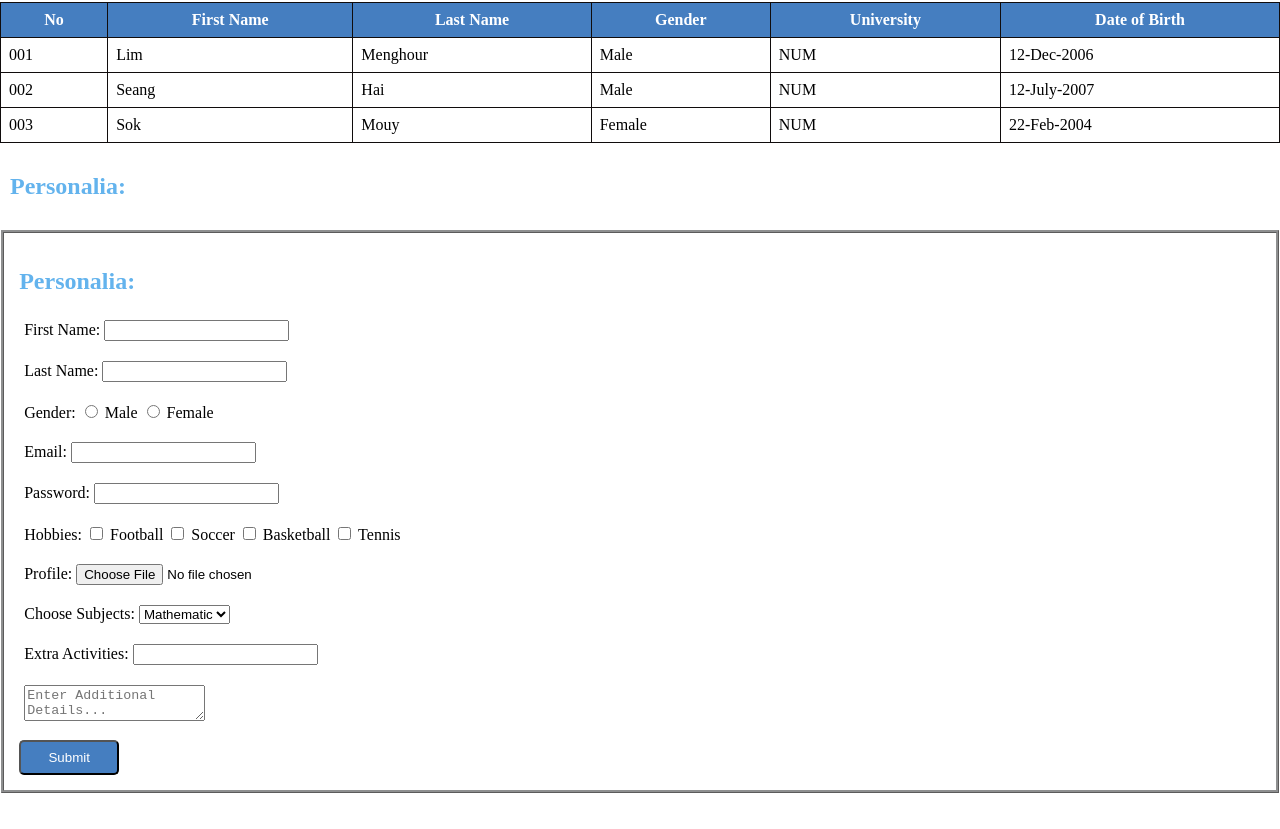
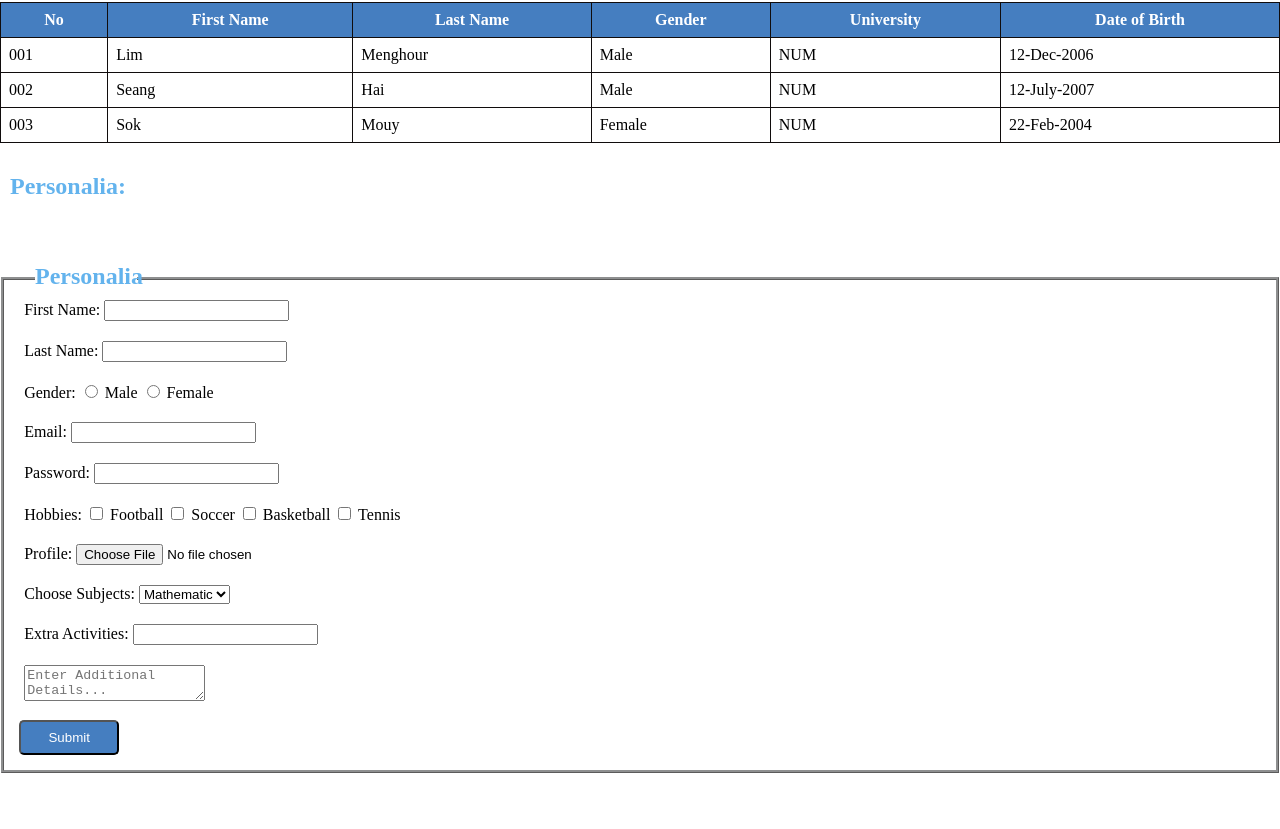
Before and after one commit to CheaSophon/Web_Assignment_1, a plain HTML site: page index.html in a window 1280 px wide. Shown: the part 692-1521 px from the top of the page. Drawn offline with Linux system fonts and the light colour scheme.

Commit message:
Update index.html
updateborder

```diff
--- a/index.html
+++ b/index.html
@@ -124,8 +124,9 @@
         </table>
     </div>
     <h2 style="padding: 10px;">Personalia:</h2>
+    <h2 style="position: relative;top:33px;left:15px;transform:translateX(20px);background-color:white;width:8%;">Personalia</h2>
     <div class="personal-info" id="Contact">
-        <h2>Personalia:</h2>
+
         <form id="studentForm">
             <label>First Name: <input type="text"></label>
             <label>Last Name: <input type="text" ></label>
```
